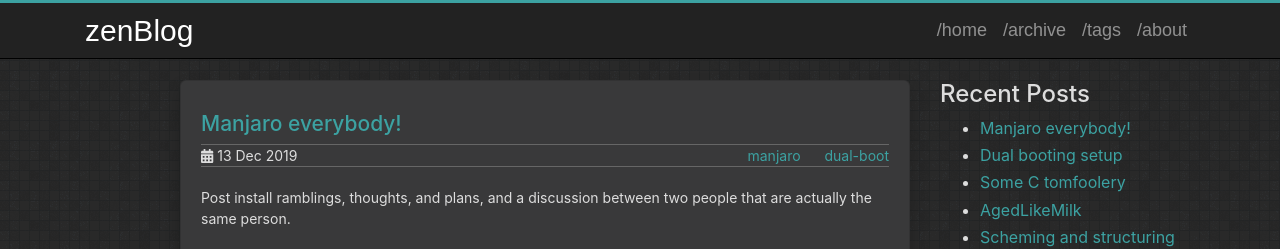
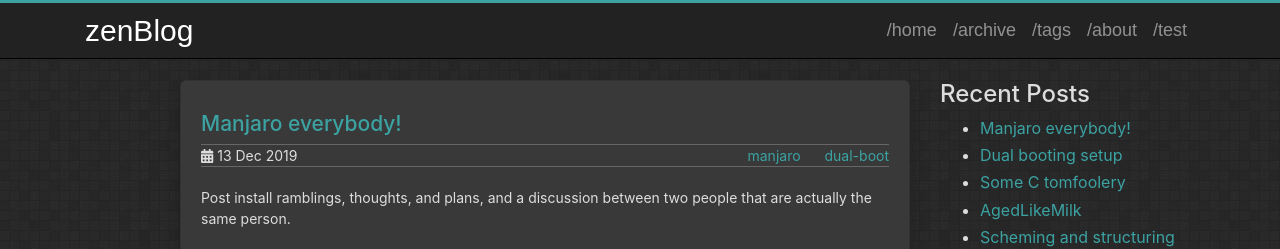
Before and after one commit to zenAndroid/zenandroid.github.io, a Jekyll site: the page built from index.html, in a window 1280 px wide. Shown: the top 249 px of the page. Built offline with Jekyll 4.4.1, drawn with Linux system fonts in a browser that asks for light colours.

Commit message:
add post, .. againg

```diff
--- a/_includes/header.html
+++ b/_includes/header.html
@@ -56,6 +56,7 @@
                 <a class="nav-item nav-link" href="{{ 'archive.html' | relative_url }}">/archive</a>
                 <a class="nav-item nav-link" href="{{ 'tags.html' | relative_url }}">/tags</a>
                 <a class="nav-item nav-link" href="{{ 'about.html' | relative_url }}">/about</a>
+                <a class="nav-item nav-link" href="{{ 'test.html' | relative_url }}">/test</a>
             </div>
         </div>
     </div>
```
